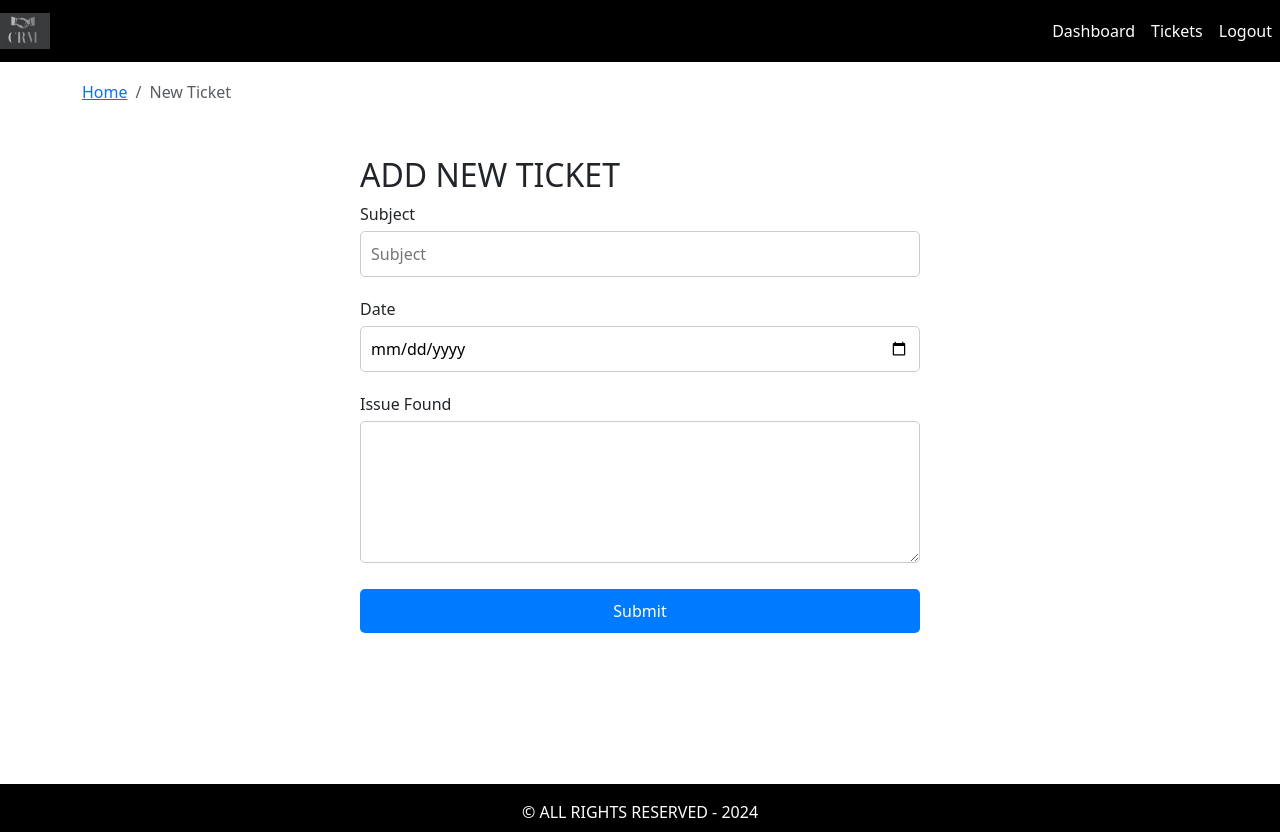
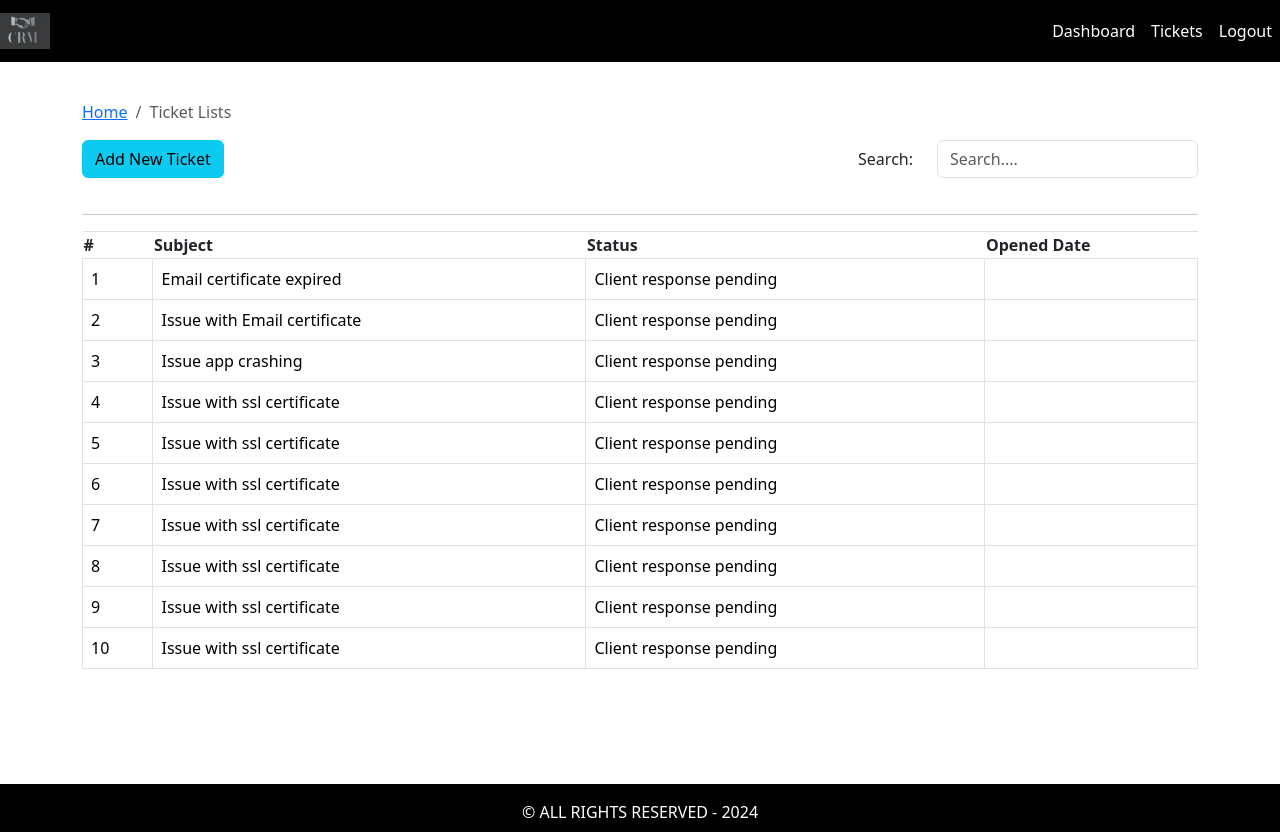
Before and after one commit to Aftermath001/crm-ticket-frontend, a React (Create React App) app: page / in a window 1280 px wide. Built offline with nearby package versions, Linux system fonts and the light colour scheme.

Commit message:
Ticket List

```diff
--- a/src/App.js
+++ b/src/App.js
@@ -1,6 +1,7 @@
 import './App.css';
 import Layout from './layout/Layout';
 import AddTicket from './pages/new-ticket/AddTicket';
+import TicketListing from './pages/ticket-listing/TicketListing';
 // import Dashboard from './pages/dashboard/Dashboard';
 
 // eslint-disable-next-line
@@ -13,7 +14,8 @@
       {/* <Entrypage /> */}
       <Layout>
         {/* <Dashboard/> */}
-        <AddTicket />
+        {/* <AddTicket /> */}
+        <TicketListing />
       </Layout>
     </div>
   );
--- /dev/null
+++ b/src/components/searchForm/SearchForm.js
@@ -0,0 +1,30 @@
+import React from 'react'
+import './searchForm.css'
+import {Form,Col, Row} from 'react-bootstrap'
+import PropTypes from 'prop-types';
+
+const SearchForm = ({handleOnChange,str}) => {
+    console.log(str)
+  return (
+   <Form>
+    <Form.Group as={Row}>
+        <Form.Label column ms="2">Search:</Form.Label>
+        <Col ms="10">
+        <Form.Control
+        name="searchStr"
+        placeHolder="Search...."
+        onChange={handleOnChange}
+        value={str}>
+
+        </Form.Control>
+        </Col>
+    </Form.Group>
+   </Form>
+  )
+}
+SearchForm.propTypes ={
+    handleOnChange: PropTypes.func.isRequired,
+    str:PropTypes.string.isRequired,
+}
+
+export default SearchForm
--- /dev/null
+++ b/src/pages/ticket-listing/TicketListing.js
@@ -0,0 +1,48 @@
+import React, { useState, useEffect } from 'react';
+import { Container, Row, Col, Button } from 'react-bootstrap';
+import BreadCrumbs from '../../components/breadCrumbs/BreadCrumbs';
+import SearchForm from '../../components/searchForm/SearchForm';
+import tickets from '../../assets/data/dummy.json';
+import TicketTable from '../../components/ticket-table/TicketTable';
+import './ticketListings.css'; // Import your CSS file
+
+const TicketListing = () => {
+  const [str, setStr] = useState('');
+
+  useEffect(() => {}, [str]);
+
+  const handleOnChange = (e) => {
+    setStr(e.target.value);
+    console.log(e.target);
+  };
+
+  return (
+    <Container className="container">
+      <Row>
+        <Col>
+          <BreadCrumbs page="Ticket Lists" />
+        </Col>
+      </Row>
+
+      <Row>
+        <Col>
+          <Button variant="info" className="button-add-ticket">
+            Add New Ticket
+          </Button>
+        </Col>
+        <Col className="text-right">
+          <SearchForm handleOnChange={handleOnChange} str={str} className="search-form" />
+        </Col>
+      </Row>
+      <hr />
+
+      <Row>
+        <Col>
+          <TicketTable tickets={tickets} />
+        </Col>
+      </Row>
+    </Container>
+  );
+};
+
+export default TicketListing;
--- /dev/null
+++ b/src/pages/ticket-listing/ticketListings.css
@@ -0,0 +1,15 @@
+.container {
+    margin-top: 20px;
+  }
+
+  .button-add-ticket {
+    margin-bottom: 20px;
+  }
+
+  .text-right {
+    text-align: right;
+  }
+
+  .search-form {
+    margin-bottom: 20px;
+  }
```
Also changed, not shown: src/components/searchForm/searchForm.css (added).
